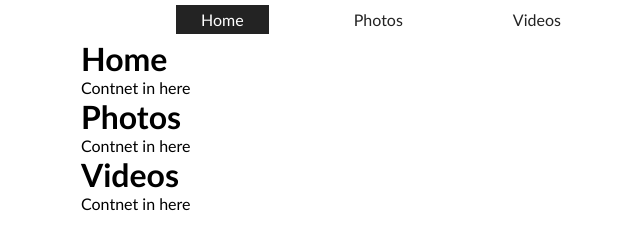
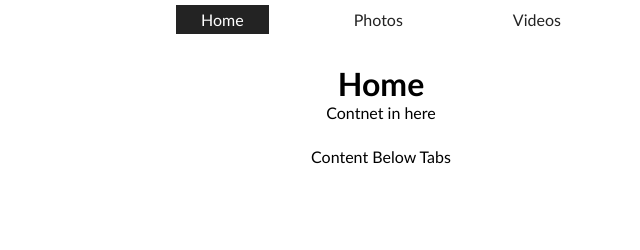
Before and after one commit to NasrOmar/Tabs-Incl-Transition, a plain HTML site: page index.html in a window 1280 px wide. Shown: the whole page, without its empty margins (259-899 px from the left). Drawn offline with Linux system fonts and the light colour scheme.

Commit message:
added content to html and updates CSS

```diff
--- a/css/styles.css
+++ b/css/styles.css
@@ -45,3 +45,23 @@ body {
 .tab-link-active:hover {
 	color: #C1C1C1;
 }
+
+.tab-content {
+	text-align: center;
+	position: relative;
+	top: 0;
+	left: 0;
+}
+
+.tab-panel {
+	opacity: 0;
+	position: absolute;
+	top: 0;
+	left: 0;
+}
+
+.tab-panel-active {
+	position: relative;
+	padding: 25px;
+	opacity: 1;
+}
--- a/index.html
+++ b/index.html
@@ -30,6 +30,7 @@
 				</div>
 			</div>
 		</div>
+		<div style="text-align: center;">Content Below Tabs</div>
 		<script src="js/tabs.js"></script>
 	</body>
 </html>
```
